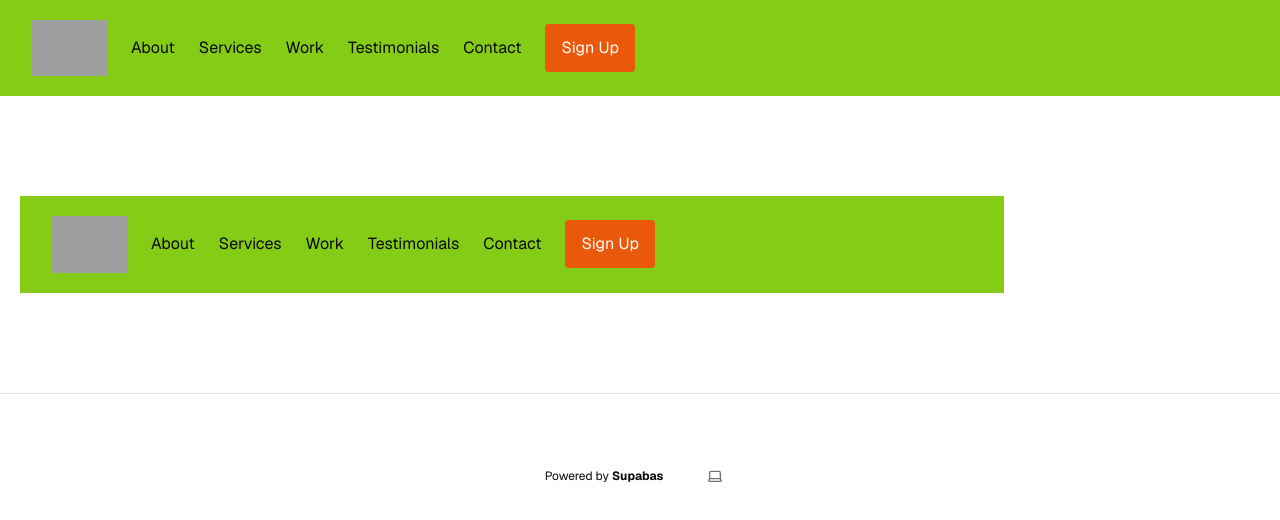
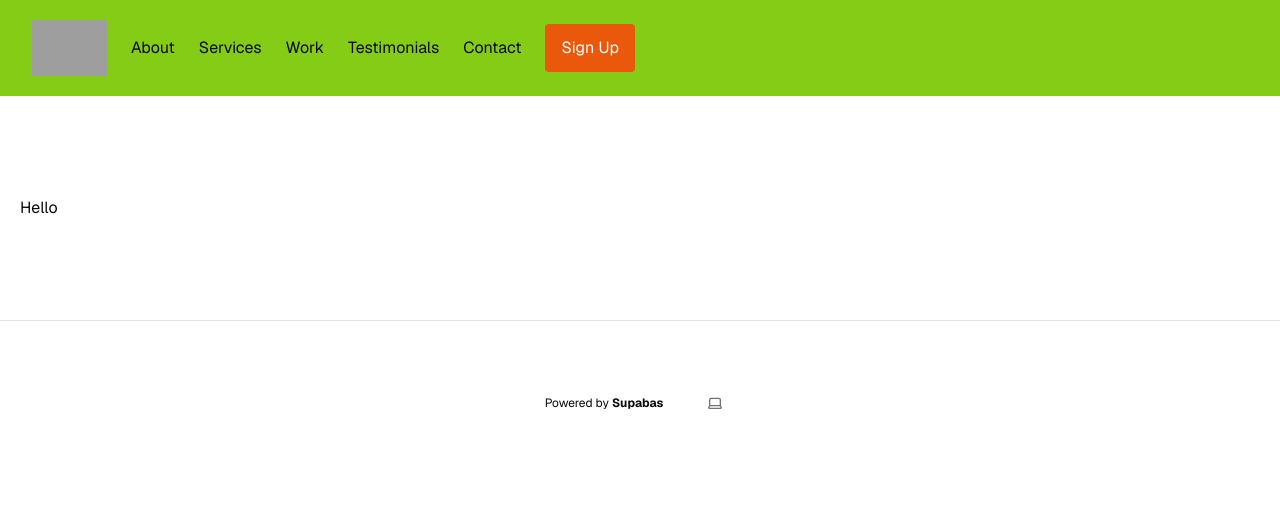
Before and after one commit to sul-devs/osbov, a Next.js app: page / in a window 1280 px wide. Shown: the top 520 px of the page. Built offline with nearby package versions, Linux system fonts and the light colour scheme; grey boxes are pictures that could not be loaded.

Commit message:
Remove navigation from homepage, as it is now in the global layout.

```diff
--- a/app/page.tsx
+++ b/app/page.tsx
@@ -1,9 +1,6 @@
-import NavigationBar from "@/components/navigation-bar";
-import Hero from "@/components/hero";
+// import NavigationBar from "@/components/navigation-bar";
+// import Hero from "@/components/hero";
 
 export default async function Home() {
-  return (
-      <NavigationBar />
-
-  );
+  return <p>Hello</p>;
 }
```
